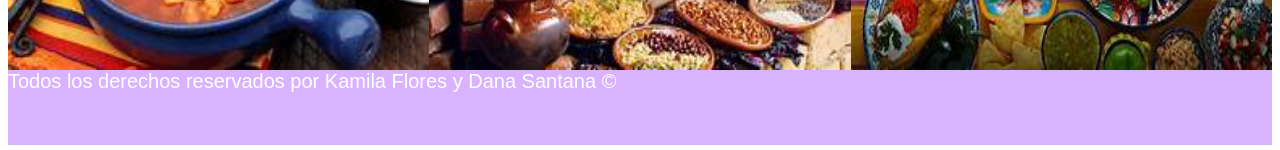
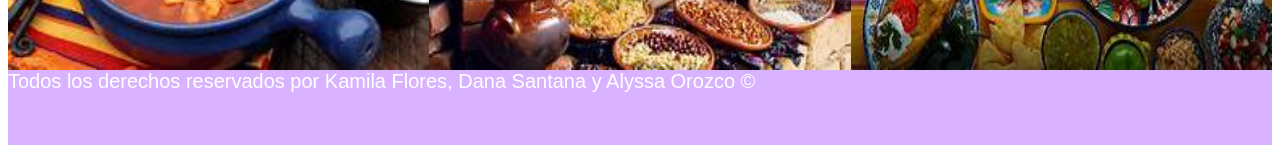
Before and after one commit to DanaSantana/Proyecto-Dana-Santana-Kamila-Flores, a plain HTML site: page gastronomia.html in a window 1280 px wide. Shown: the part 872-1022 px from the top of the page. Drawn offline with Linux system fonts and the light colour scheme.

Commit message:
Update gastronomia.html

```diff
--- a/gastronomia.html
+++ b/gastronomia.html
@@ -20,6 +20,6 @@
         <div class="inferior"><img src="i4.jpg" class="img4"></div>
         <div class="inferior"><img src="i5.jpg" class="img5"></div>
      </div>
-     <div id="pie">Todos los derechos reservados por Kamila Flores y Dana Santana &copy;</div>
+     <div id="pie">Todos los derechos reservados por Kamila Flores, Dana Santana y Alyssa Orozco &copy;</div>
 </body>
 </html>
```
